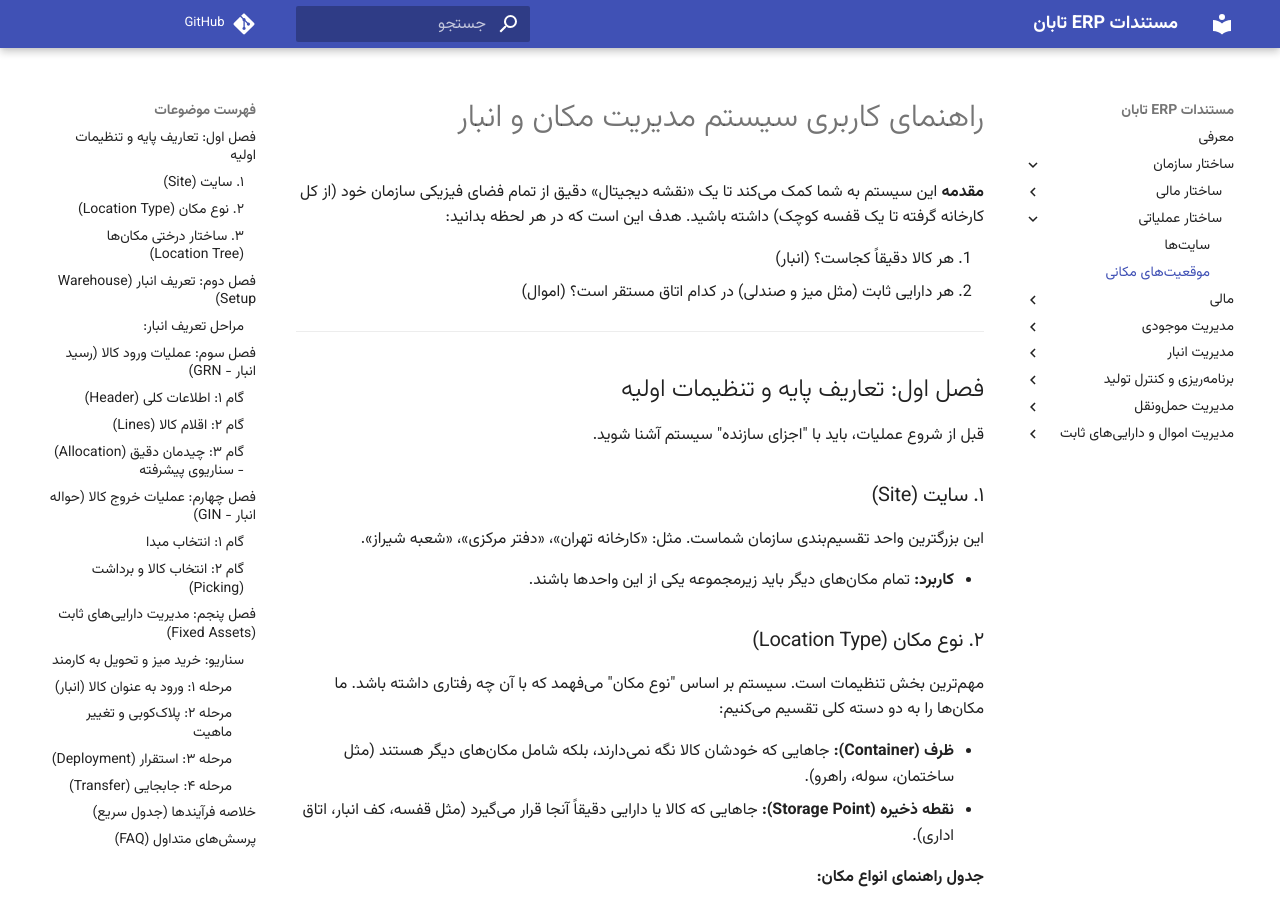
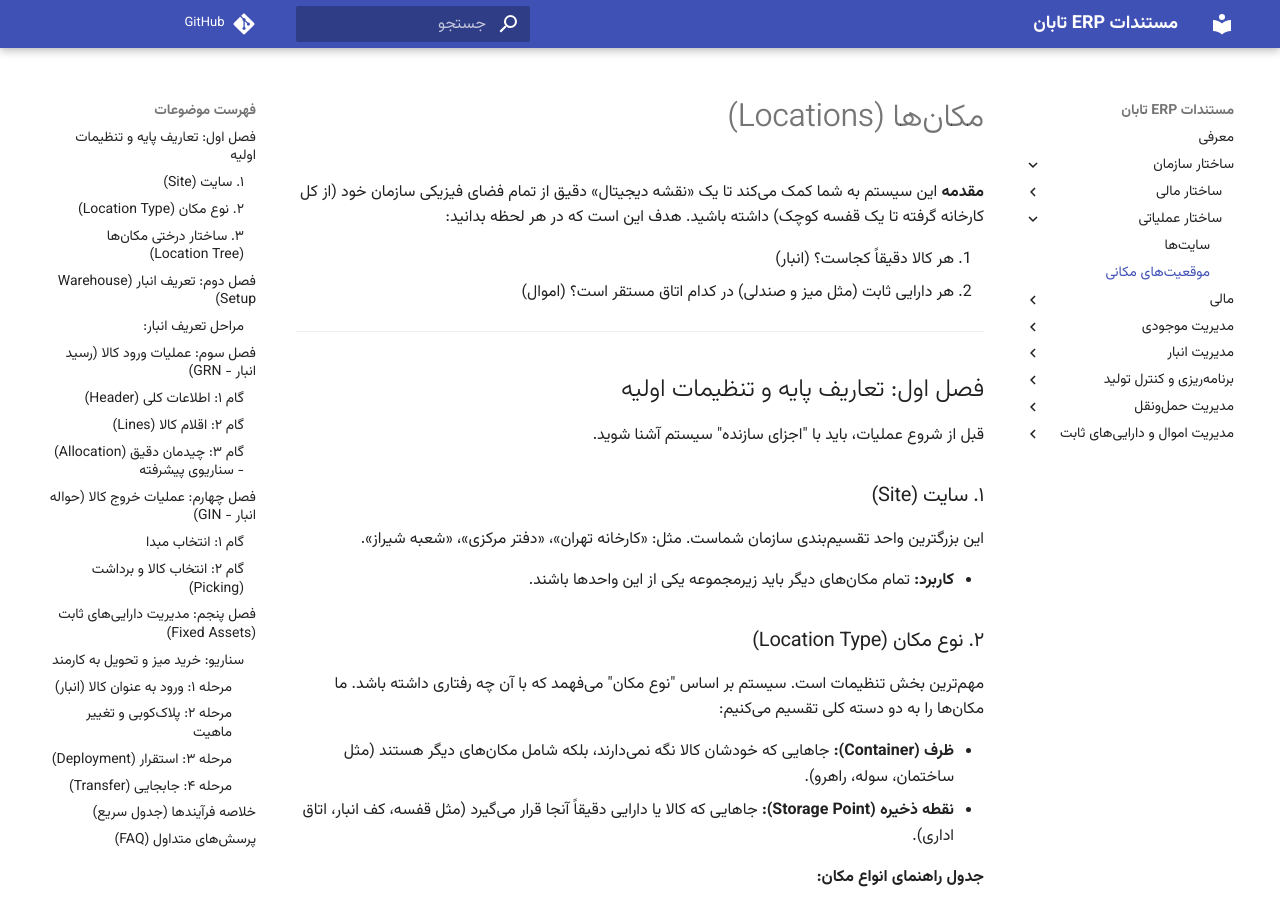
Before and after one commit to Tabansoft/taban-erp-docs, an MkDocs documentation site: the page built from docs/enterprise-structure/operational/location.md, in a window 1280 px wide and 900 px high. Built offline with MkDocs 1.6.1 and Material for MkDocs 9.7.7, drawn with Linux system fonts in a browser that asks for light colours; comment, search, counter and statistics services are not loaded.

Commit message:
تغییر نام موقعیت مکانی به مکان

```diff
--- a/docs/enterprise-structure/operational/location.md
+++ b/docs/enterprise-structure/operational/location.md
@@ -1,4 +1,4 @@
-# راهنمای کاربری سیستم مدیریت مکان و انبار
+# مکان‌ها (Locations)
 
 **مقدمه**
 این سیستم به شما کمک می‌کند تا یک «نقشه دیجیتال» دقیق از تمام فضای فیزیکی سازمان خود (از کل کارخانه گرفته تا یک قفسه کوچک) داشته باشید. هدف این است که در هر لحظه بدانید:
```
